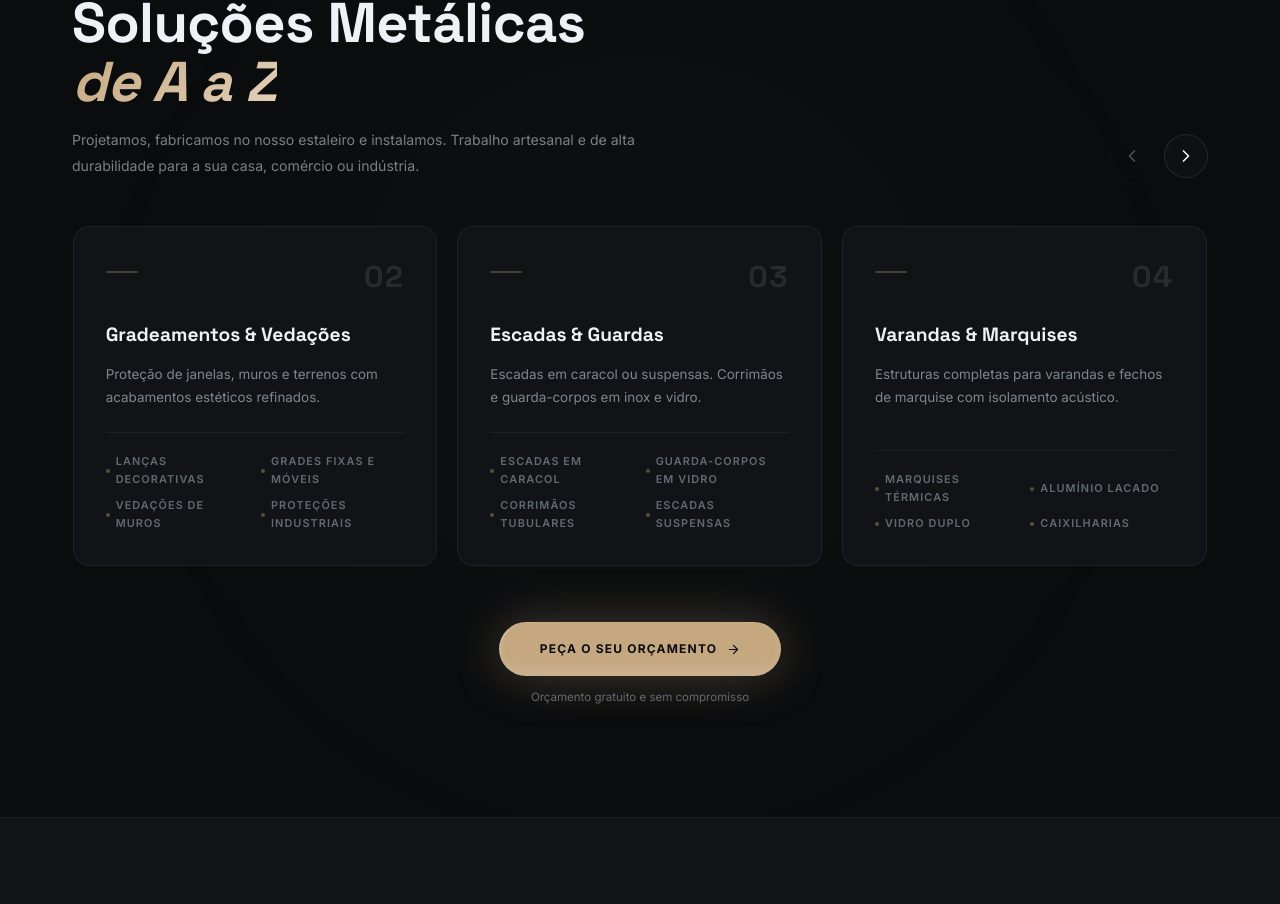
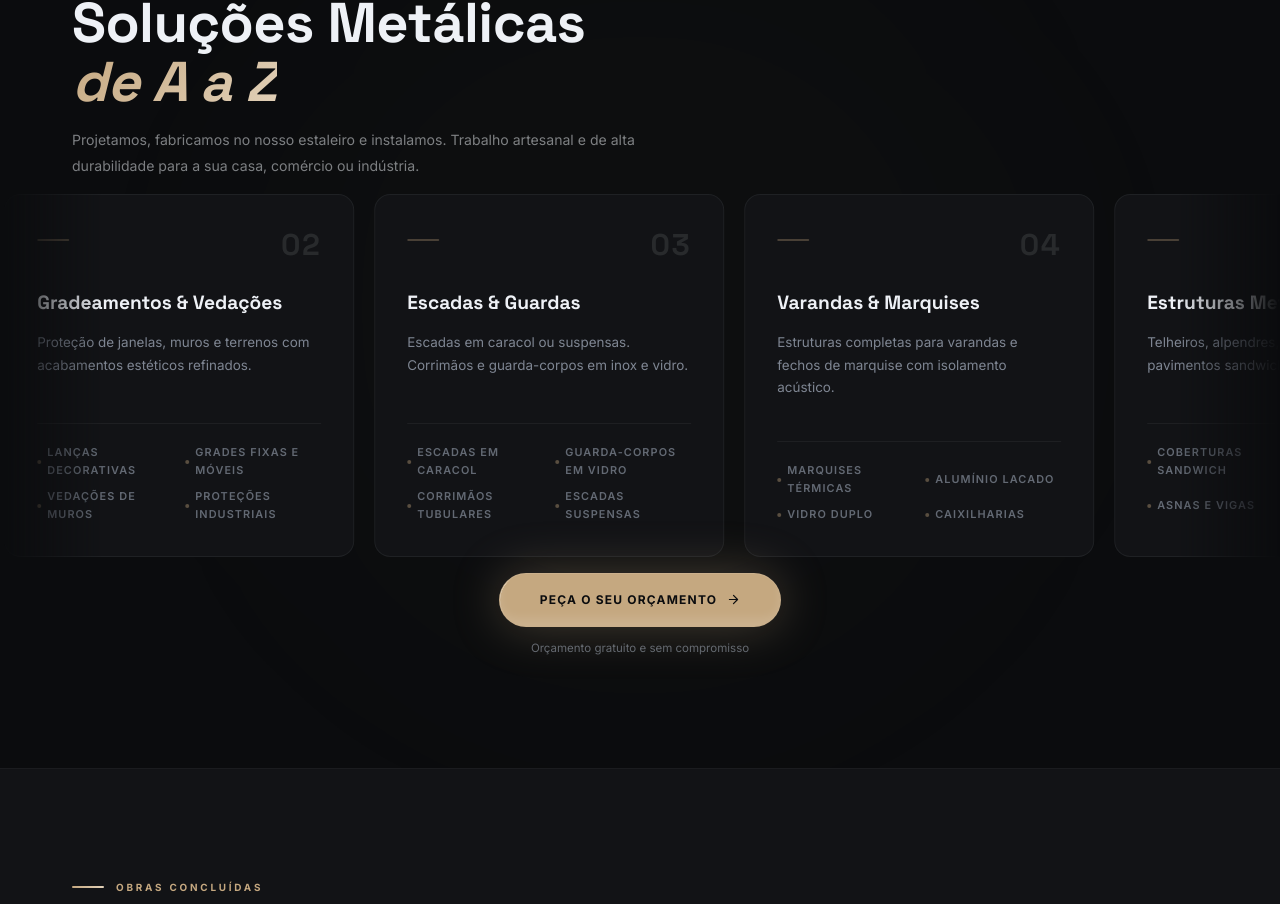
Before and after one commit to mendesrui19/SilvaePino_Serralharia, a React (Vite) app: page / in a window 1280 px wide. Shown: the part 1868-2772 px from the top of the page. Built offline with nearby package versions, Linux system fonts and the light colour scheme.

Commit message:
feat: turn services section into infinite marquee layout

```diff
--- a/src/components/sections/Services.tsx
+++ b/src/components/sections/Services.tsx
@@ -1,7 +1,6 @@
-import { useRef, useState, useEffect } from "react";
+import { useState } from "react";
 import { motion } from "framer-motion";
 import { ShimmerButton } from "../ui/shimmer-button";
-import { ChevronLeft, ChevronRight } from "lucide-react";
 
 interface ServiceItem {
   id: string;
@@ -49,14 +48,10 @@ const services: ServiceItem[] = [
   },
 ];
 
-function ServiceCard({ service, index }: { service: ServiceItem; index: number }) {
+function ServiceCard({ service }: { service: ServiceItem }) {
   return (
-    <motion.div
-      initial={{ opacity: 0, y: 30 }}
-      whileInView={{ opacity: 1, y: 0 }}
-      viewport={{ once: true, margin: "-60px" }}
-      transition={{ duration: 0.5, delay: index * 0.05 }}
-      className="group relative flex flex-col justify-between p-8 rounded-2xl bg-bg-sec border border-white/[0.06] transition-all duration-400 hover:border-accent/40 hover:-translate-y-1 hover:shadow-[0_15px_40px_rgba(0,0,0,0.4)] cursor-default snap-start shrink-0 w-full sm:w-[calc(50%-10px)] lg:w-[calc(33.333%-14px)] min-h-[300px]"
+    <div
+      className="group relative flex flex-col justify-between p-8 rounded-2xl bg-bg-sec border border-white/[0.06] transition-all duration-400 hover:border-accent/40 hover:-translate-y-1 hover:shadow-[0_15px_40px_rgba(0,0,0,0.4)] cursor-default shrink-0 w-[290px] sm:w-[330px] md:w-[350px] min-h-[300px]"
     >
       <div>
         {/* Top Header Row of Card */}
@@ -91,78 +86,24 @@ function ServiceCard({ service, index }: { service: ServiceItem; index: number }
           ))}
         </ul>
       </div>
-    </motion.div>
+    </div>
   );
 }
 
 export function Services() {
-  const scrollRef = useRef<HTMLDivElement>(null);
-  const [canScrollLeft, setCanScrollLeft] = useState(false);
-  const [canScrollRight, setCanScrollRight] = useState(true);
   const [isHovered, setIsHovered] = useState(false);
 
-  const checkScrollLimits = () => {
-    if (scrollRef.current) {
-      const { scrollLeft, scrollWidth, clientWidth } = scrollRef.current;
-      setCanScrollLeft(scrollLeft > 5);
-      setCanScrollRight(scrollLeft < scrollWidth - clientWidth - 5);
-    }
-  };
-
-  useEffect(() => {
-    const el = scrollRef.current;
-    if (el) {
-      el.addEventListener("scroll", checkScrollLimits);
-      // initial check
-      checkScrollLimits();
-      // handle resize
-      window.addEventListener("resize", checkScrollLimits);
-    }
-    return () => {
-      if (el) el.removeEventListener("scroll", checkScrollLimits);
-      window.removeEventListener("resize", checkScrollLimits);
-    };
-  }, []);
-
-  // Autoplay
-  useEffect(() => {
-    const el = scrollRef.current;
-    if (!el || isHovered) return;
-
-    const interval = setInterval(() => {
-      const { scrollLeft, scrollWidth, clientWidth } = el;
-      if (scrollLeft >= scrollWidth - clientWidth - 10) {
-        el.scrollTo({ left: 0, behavior: "smooth" });
-      } else {
-        const scrollAmount = window.innerWidth >= 1024
-          ? clientWidth / 3
-          : window.innerWidth >= 640
-            ? clientWidth / 2
-            : clientWidth;
-        el.scrollBy({ left: scrollAmount, behavior: "smooth" });
-      }
-    }, 4000);
-
-    return () => clearInterval(interval);
-  }, [isHovered]);
-
-  const scroll = (direction: "left" | "right") => {
-    if (scrollRef.current) {
-      const { clientWidth } = scrollRef.current;
-      const scrollAmount = direction === "left" ? -clientWidth : clientWidth;
-      scrollRef.current.scrollBy({ left: scrollAmount, behavior: "smooth" });
-    }
-  };
+  const doubleServices = [...services, ...services];
 
   return (
     <section id="servicos" className="py-[110px] bg-bg-base overflow-hidden relative border-t border-white/[0.04]">
       {/* Background accent */}
       <div className="absolute top-1/2 left-1/2 -translate-x-1/2 -translate-y-1/2 w-[800px] h-[800px] bg-accent/[0.015] rounded-full blur-[120px] pointer-events-none" />
 
-      <div className="container max-w-[1200px] mx-auto px-5 md:px-8 relative z-10">
+      <div className="w-full relative z-10">
 
-        {/* Header with Slider Controls */}
-        <div className="flex flex-col md:flex-row md:items-end justify-between gap-6 mb-12">
+        {/* Header */}
+        <div className="container max-w-[1200px] mx-auto px-5 md:px-8 mb-12">
           <motion.div
             initial={{ opacity: 0, y: 20 }}
             whileInView={{ opacity: 1, y: 0 }}
@@ -178,61 +119,36 @@ export function Services() {
               Projetamos, fabricamos no nosso estaleiro e instalamos. Trabalho artesanal e de alta durabilidade para a sua casa, comércio ou indústria.
             </p>
           </motion.div>
-
-          {/* Carousel Buttons */}
-          <motion.div
-            initial={{ opacity: 0, scale: 0.95 }}
-            whileInView={{ opacity: 1, scale: 1 }}
-            viewport={{ once: true }}
-            className="flex gap-2.5 self-end md:self-auto shrink-0"
-          >
-            <button
-              onClick={() => scroll("left")}
-              disabled={!canScrollLeft}
-              className={`w-11 h-11 rounded-full border border-white/10 flex items-center justify-center text-white transition-all ${
-                canScrollLeft
-                  ? "hover:border-accent hover:text-accent cursor-pointer bg-white/[0.02]"
-                  : "opacity-30 cursor-not-allowed"
-              }`}
-              aria-label="Anterior"
-            >
-              <ChevronLeft className="w-5 h-5" />
-            </button>
-            <button
-              onClick={() => scroll("right")}
-              disabled={!canScrollRight}
-              className={`w-11 h-11 rounded-full border border-white/10 flex items-center justify-center text-white transition-all ${
-                canScrollRight
-                  ? "hover:border-accent hover:text-accent cursor-pointer bg-white/[0.02]"
-                  : "opacity-30 cursor-not-allowed"
-              }`}
-              aria-label="Seguinte"
-            >
-              <ChevronRight className="w-5 h-5" />
-            </button>
-          </motion.div>
         </div>
 
-        {/* Snap-scroll Carousel Container */}
+        {/* Infinite Marquee Ticker */}
         <div
-          ref={scrollRef}
+          className="w-full overflow-hidden flex relative py-4"
+          style={{ maskImage: 'linear-gradient(90deg, transparent, black 8%, black 92%, transparent)', WebkitMaskImage: 'linear-gradient(90deg, transparent, black 8%, black 92%, transparent)' }}
           onMouseEnter={() => setIsHovered(true)}
           onMouseLeave={() => setIsHovered(false)}
-          className="flex gap-5 overflow-x-auto scrollbar-none snap-x snap-mandatory scroll-smooth pb-6"
-          style={{ scrollbarWidth: "none", msOverflowStyle: "none" }}
         >
-          {services.map((service, i) => (
-            <ServiceCard key={service.id} service={service} index={i} />
+          <div
+            className="flex gap-5 w-max animate-services-ticker"
+            style={{ animationPlayState: isHovered ? 'paused' : 'running' }}
+          >
+            {doubleServices.map((service, idx) => (
+              <ServiceCard
+                key={`${service.id}-${idx}`}
+                service={service}
+              />
             ))}
+          </div>
         </div>
 
         {/* CTA */}
+        <div className="container max-w-[1200px] mx-auto px-5 md:px-8 mt-12">
           <motion.div
             initial={{ opacity: 0, y: 20 }}
             whileInView={{ opacity: 1, y: 0 }}
             viewport={{ once: true }}
             transition={{ duration: 0.6, delay: 0.15 }}
-          className="flex flex-col items-center mt-8 gap-3"
+            className="flex flex-col items-center gap-3"
           >
             <ShimmerButton
               href="#contacto"
@@ -247,6 +163,7 @@ export function Services() {
             </ShimmerButton>
             <p className="text-[0.72rem] text-dim/60">Orçamento gratuito e sem compromisso</p>
           </motion.div>
+        </div>
 
       </div>
     </section>
--- a/src/index.css
+++ b/src/index.css
@@ -27,6 +27,12 @@
   --animate-float: float 4s ease-in-out infinite;
   --animate-shimmer-slide: shimmerSlide var(--speed) ease-in-out infinite alternate;
   --animate-ping-sm: pingSm 1.5s cubic-bezier(0, 0, 0.2, 1) infinite;
+  --animate-services-ticker: services-ticker 42s linear infinite;
+}
+
+@keyframes services-ticker {
+  0% { transform: translateX(0); }
+  100% { transform: translateX(calc(-50% - 10px)); }
 }
 
 @keyframes spin-around {
```
Lines whose indentation alone changed are shown as unchanged.
